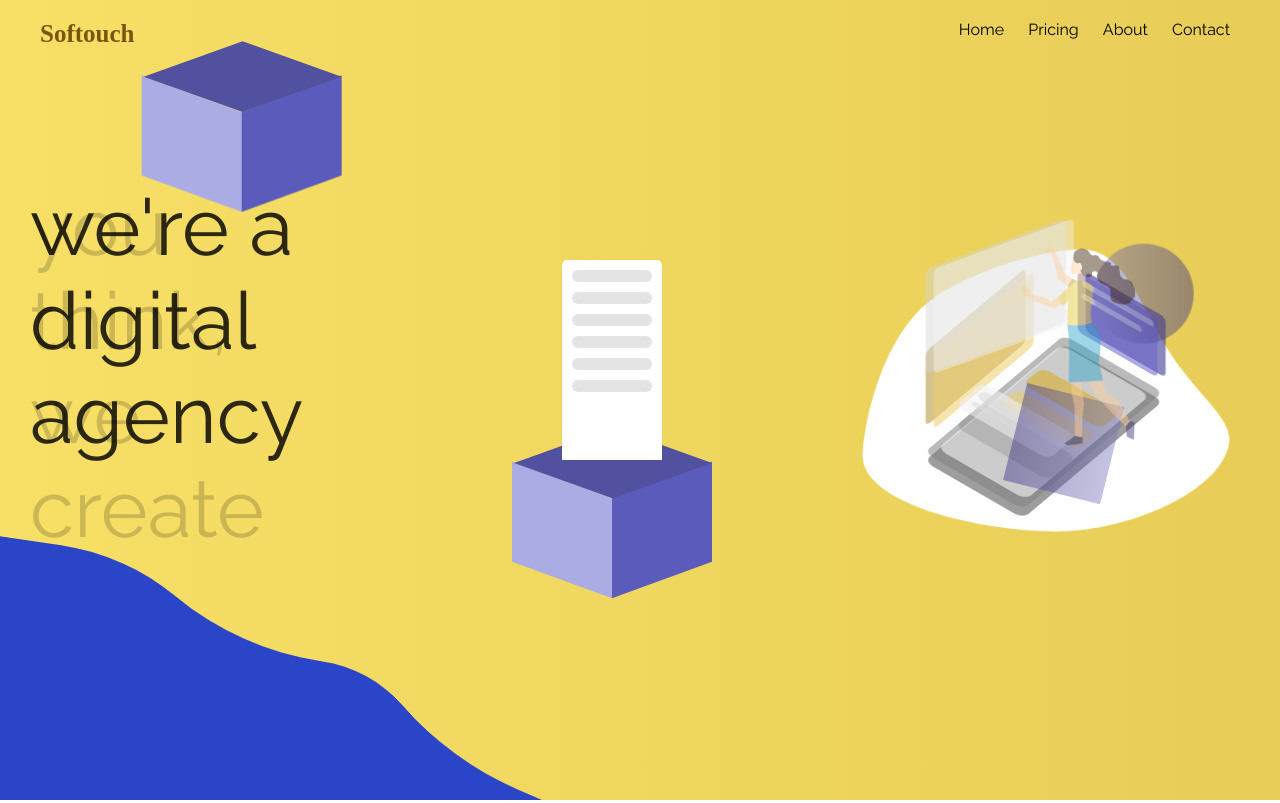
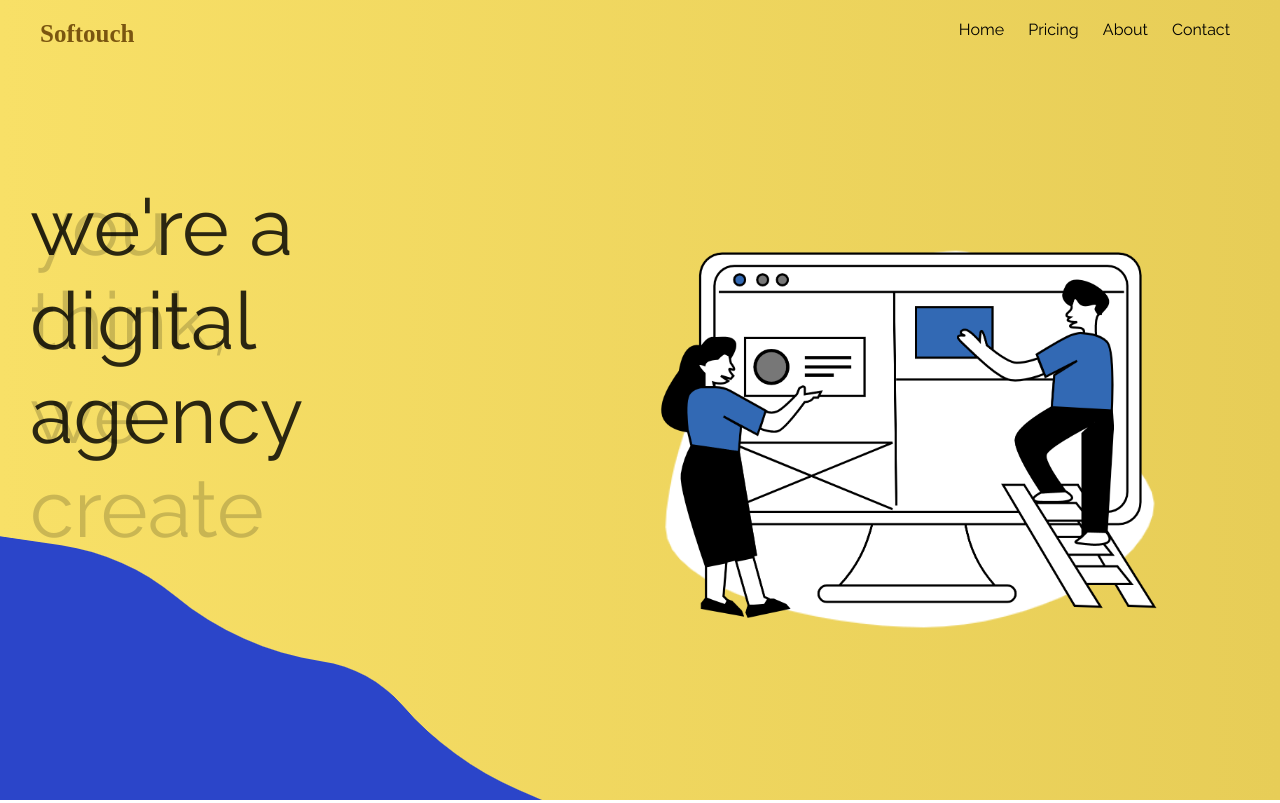
Before and after one commit to akhilesoni/softouch, a plain HTML site: page index.html in a window 1280 px wide. Shown: the top 803 px of the page. Drawn offline with nearby package versions, Linux system fonts and the light colour scheme; a web font is replaced by a local one.

Commit message:
first commit

```diff
--- a/css/landing.css
+++ b/css/landing.css
@@ -34,12 +34,21 @@
     top: 30%;
     right: 30px;
     position: absolute;
-    width: 400px;
-    height: 300px;
+    width: 600px;
+    height: 380px;
     border-radius: 10px;
-    background-image: url(images/animation_background.png);
     background-repeat: no-repeat;
     background-size: contain;
+}
+
+.main_svg{
+    height: 100%;
+    position: absolute;
+}
+
+.main_back{
+    position: absolute;
+    height: 400px;
 }
 
 .b1{
--- a/index.html
+++ b/index.html
@@ -44,28 +44,7 @@
     </div>
     <div class="landing_page">
         <img class="b1" src="css/images/b1.png" alt="">
-        <div class="box1 rellax" data-rellax-speed="3">
-            <div class="box_card1"></div>
-            <div class="box_card2"></div>
-            <div class="  box_card3"></div>
 
-        </div>
-
-        <div class="box2">
-            <div class="box_card1"></div>
-            <div class="box_card2"></div>
-            <div class="box_card3"></div>
-            <div class="invisible">
-                <div id="baloon" class="baloon">
-                    <div class="l1"></div>
-                    <div class="l1"></div>
-                    <div class="l1"></div>
-                    <div class="l1"></div>
-                    <div class="l1"></div>
-                    <div class="l1"></div>
-                </div>
-            </div>
-        </div>
         <div class="intro_text">
             <p class="heading heading1 " >
                 we're a digital <br>
@@ -76,44 +55,8 @@
             </p>
         </div>
         <div class="intro_animation">
-            <div class="animation1">
-                <div class="c r cr3"></div>
-
-
-
-                <div class="c card2"></div>
-                <div class="c card1"></div>
-                <div class="c card3"></div>
-                <div class="c card7"></div>
-                <div class="c card5"></div>
-
-
-                <div class="c card6"></div>
-                <div class="c card9"></div>
-
-                <div class="c card8"></div>
-
-                <div class="c card4"></div>
-
-                <div class="c card12"></div>
-                <div class="c card13"></div>
-
-                <div class="c card11"></div>
-
-                <div class="c card10"></div>
-
-                <div class="c card14"></div>
-                <div class="c card15"></div>
-            </div>
-            <div class="animation2">
-                <div class="m m4"></div>
-
-                <div class="m m3"></div>
-                <div class="m m2"></div>
-                <div class="m m1"></div>
-                <img class="m girl" src="css/images/girl.png" alt="">
-
-            </div>
+            <img class="main_back" src="css/images/animation_background.png" alt="">
+            <img class="main_svg" src="css/images/main_svg.png" alt="">
         </div>
     </div>
     <div class="product_page">
```
Also changed, not shown: css/images/androidimage.jpg (deleted), css/images/androidlogo.png (deleted), css/images/girl.png (deleted), css/images/main_svg.png (added).
